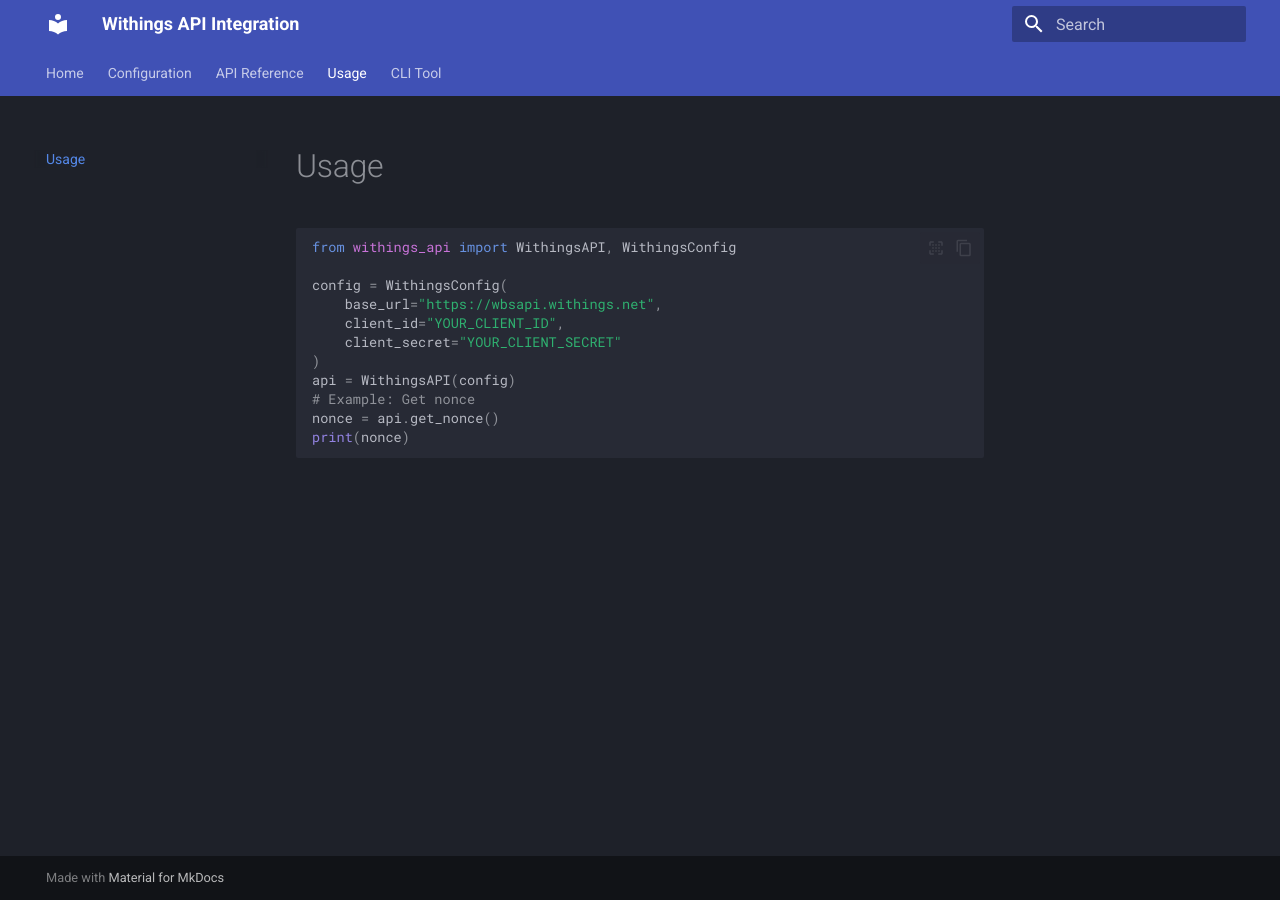
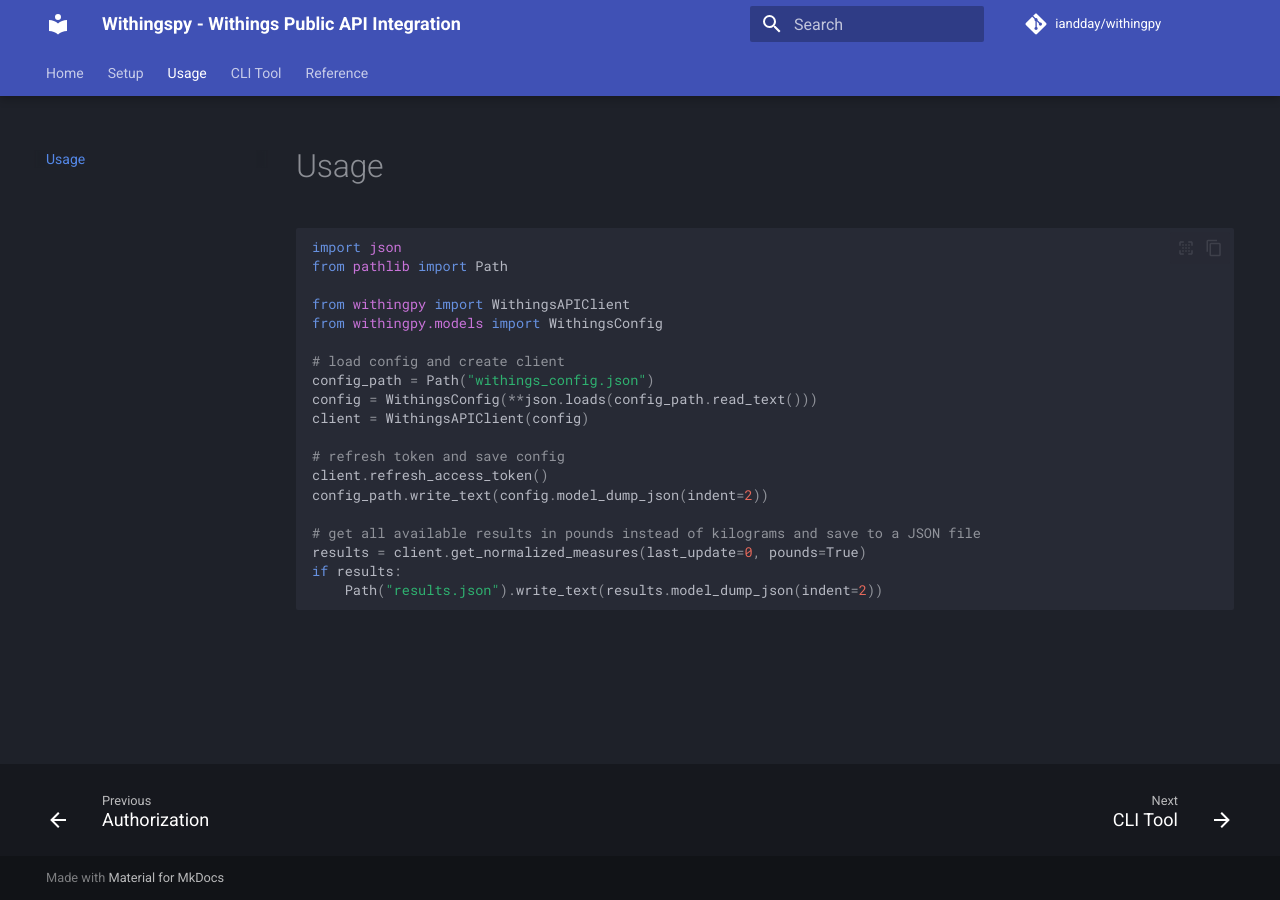
Before and after one commit to iandday/withingpy, an MkDocs documentation site: the page built from docs/usage.md, in a window 1280 px wide. Built offline with MkDocs 1.6.1 and Material for MkDocs 9.7.7, drawn with Linux system fonts in a browser that asks for light colours; comment, search, counter and statistics services are not loaded.

Commit message:
docs: refactor docs

````diff
--- a/docs/usage.md
+++ b/docs/usage.md
@@ -1,15 +1,23 @@
 # Usage
 
 ```python
-from withings_api import WithingsAPI, WithingsConfig
+import json
+from pathlib import Path
 
-config = WithingsConfig(
-    base_url="https://wbsapi.withings.net",
-    client_id="YOUR_CLIENT_ID",
-    client_secret="YOUR_CLIENT_SECRET"
-)
-api = WithingsAPI(config)
-# Example: Get nonce
-nonce = api.get_nonce()
-print(nonce)
+from withingpy import WithingsAPIClient
+from withingpy.models import WithingsConfig
+
+# load config and create client
+config_path = Path("withings_config.json")
+config = WithingsConfig(**json.loads(config_path.read_text()))
+client = WithingsAPIClient(config)
+
+# refresh token and save config
+client.refresh_access_token()
+config_path.write_text(config.model_dump_json(indent=2))
+
+# get all available results in pounds instead of kilograms and save to a JSON file
+results = client.get_normalized_measures(last_update=0, pounds=True)
+if results:
+    Path("results.json").write_text(results.model_dump_json(indent=2))
 ```
--- a/mkdocs.yml
+++ b/mkdocs.yml
@@ -1,31 +1,67 @@
-site_name: Withings API Integration
-site_url:
+site_name: Withingspy - Withings Public API Integration
+#site_url: https://iandday.github.io/withingpy/
+repo_url: https://github.com/iandday/withingpy
+repo_name: iandday/withingpy
 theme:
   name: material
   palette:
     scheme: slate
   features:
     - navigation.tabs
+    - navigation.tabs.sticky
     - navigation.sections
     - navigation.instant
+    - navigation.instant.progress
+    - navigation.tracking
+    - navigation.path
+    - navigation.top
+    - navigation.footer
+    - toc.follow
+    - toc.integrate
     - content.code.copy
     - content.code.select
+    - content.code.annotate
+    - search.suggest
+    - search.highlight
+    - search.share
 nav:
   - Home: index.md
-  - Configuration:
-      - App Creation: app_creation.md
-      - Environment Variables: env_vars.md
-      - Secrets Management: secrets.md
-  - API Reference: api.md
+  - Setup:
+      - Withings App Creation: setup/app_creation.md
+      - Authorization: setup/authorize.md
   - Usage: usage.md
   - CLI Tool: cli.md
+  - Reference:
+      - WithingsAPIClient: ref/client.md
+      - Models: ref/models.md
+plugins:
+  - git-revision-date-localized:
+      enable_creation_date: true
+      type: datetime
+  - git-committers:
+      repository: iandday/withingpy
+      branch: main
+  - git-authors
+  - search
+  - mkdocstrings:
+      default_handler: python
+      handlers:
+        python:
+          load_external_modules: true
+          options:
+            docstring_section_style: table
+            allow_inspection: true
+            annotations_path: brief
+            show_bases: true
+            extensions:
+              - griffe_pydantic:
+                  schema: false
+              - griffe_fieldz
+  - mkdocs-typer2:
+      pretty: true
 markdown_extensions:
-  - admonition
-  - codehilite
   - toc:
       permalink: true
-  - pymdownx.superfences
-  - pymdownx.tabbed
   - pymdownx.highlight:
       anchor_linenums: true
       line_spans: __span
````
Also changed, not shown: docs/api.md (deleted, +0 -6 lines), docs/cli.md (added, +3 -0 lines), docs/index.md (+0 -3 lines), docs/ref/client.md (added, +4 -0 lines), docs/ref/models.md (added, +39 -0 lines), docs/setup/app_creation.md (renamed from docs/config/app_creation.md, +2 -2 lines), docs/setup/authorize.md (added, +42 -0 lines), pyproject.toml (+59 -6 lines), docs/img/authorize.jpg (added), docs/img/authorize2.jpg (added), docs/img/authorize3.jpg (added), 2 other files.
